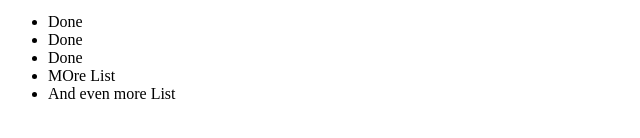
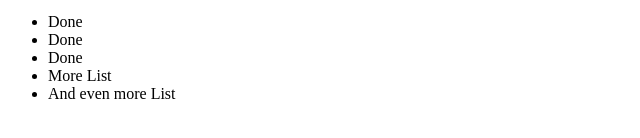
Before and after one commit to AveryDillon/NEW-DEMO, a plain HTML site: page index.html in a window 1280 px wide. Shown: the part 230-368 px from the top of the page, 0-640 px from the left. Drawn offline with Linux system fonts and the light colour scheme.

Commit message:
List and stuff

```diff
--- a/index.html
+++ b/index.html
@@ -17,7 +17,7 @@
 				<li>Done</li>
 				<li>Done</li>
 				<li>Done</li>
-				<li>MOre List</li>
+				<li>More List</li>
 				<li>And even more List</li>
 			</ul>
 			</div>
```
